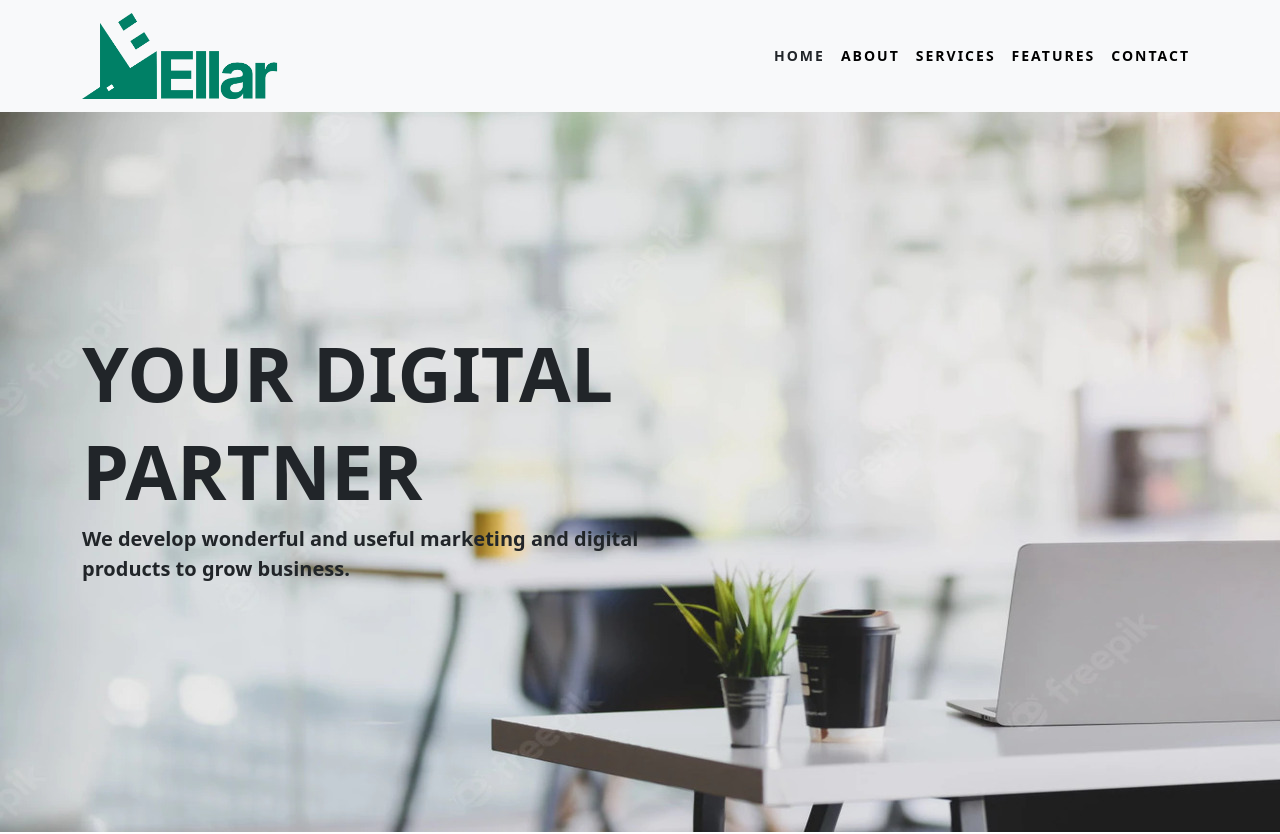
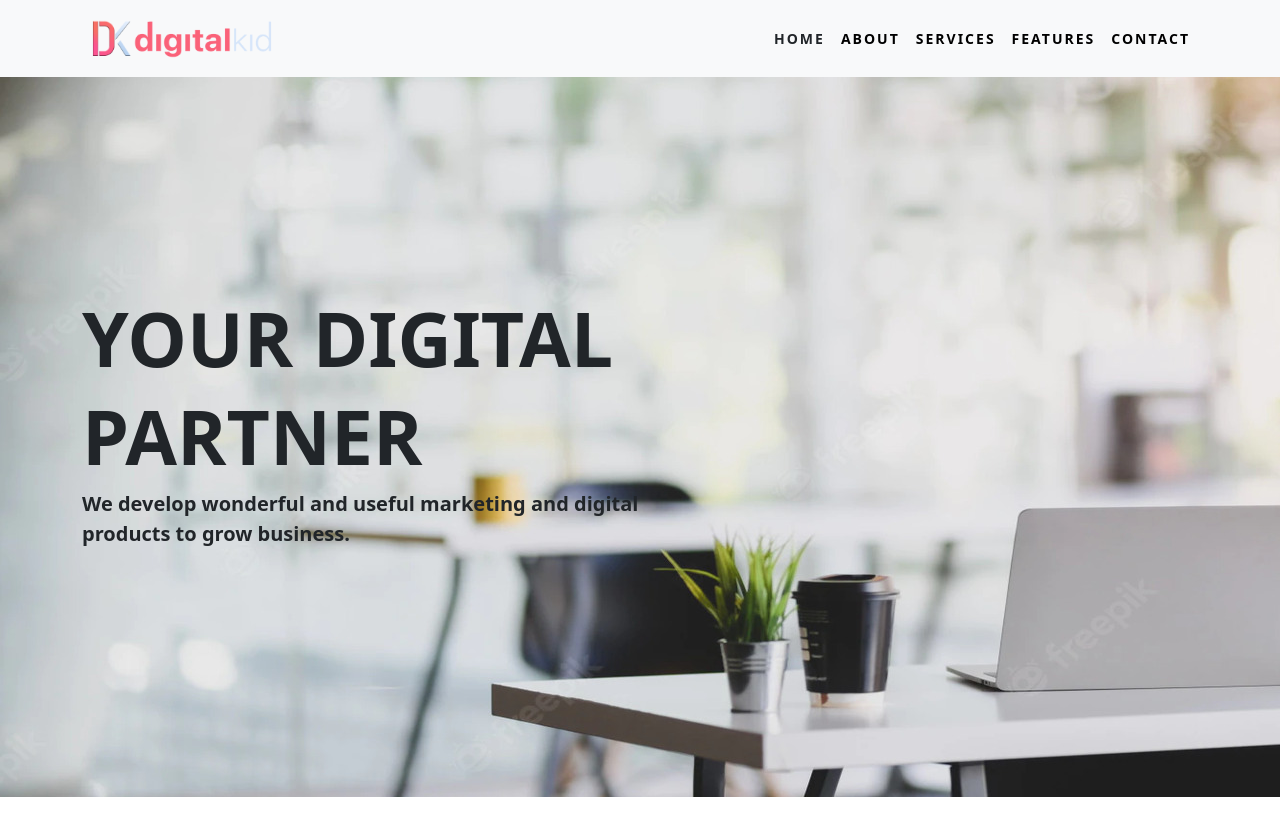
Before and after one commit to DigitalKidlk/DigitalKid_-stproject, a plain HTML site: page index.html in a window 1280 px wide. Shown: the top 834 px of the page. Drawn offline with nearby package versions, Linux system fonts and the light colour scheme.

Commit message:
Update index.html

```diff
--- a/index.html
+++ b/index.html
@@ -18,7 +18,7 @@
     <nav class="navbar navbar-expand-lg navbar-light bg-light">
       <div class="container">
         <a class="navbar-brand" href="#">
-          <img class="logo" src="assets/img/logo.png" alt="logo">
+          <img class="logo" src="assets/img/Logo web.png" alt="logo">
         </a>
         <button class="navbar-toggler" type="button" data-bs-toggle="collapse" data-bs-target="#navbarNav"
           aria-controls="navbarNav" aria-expanded="false" aria-label="Toggle navigation">
```
